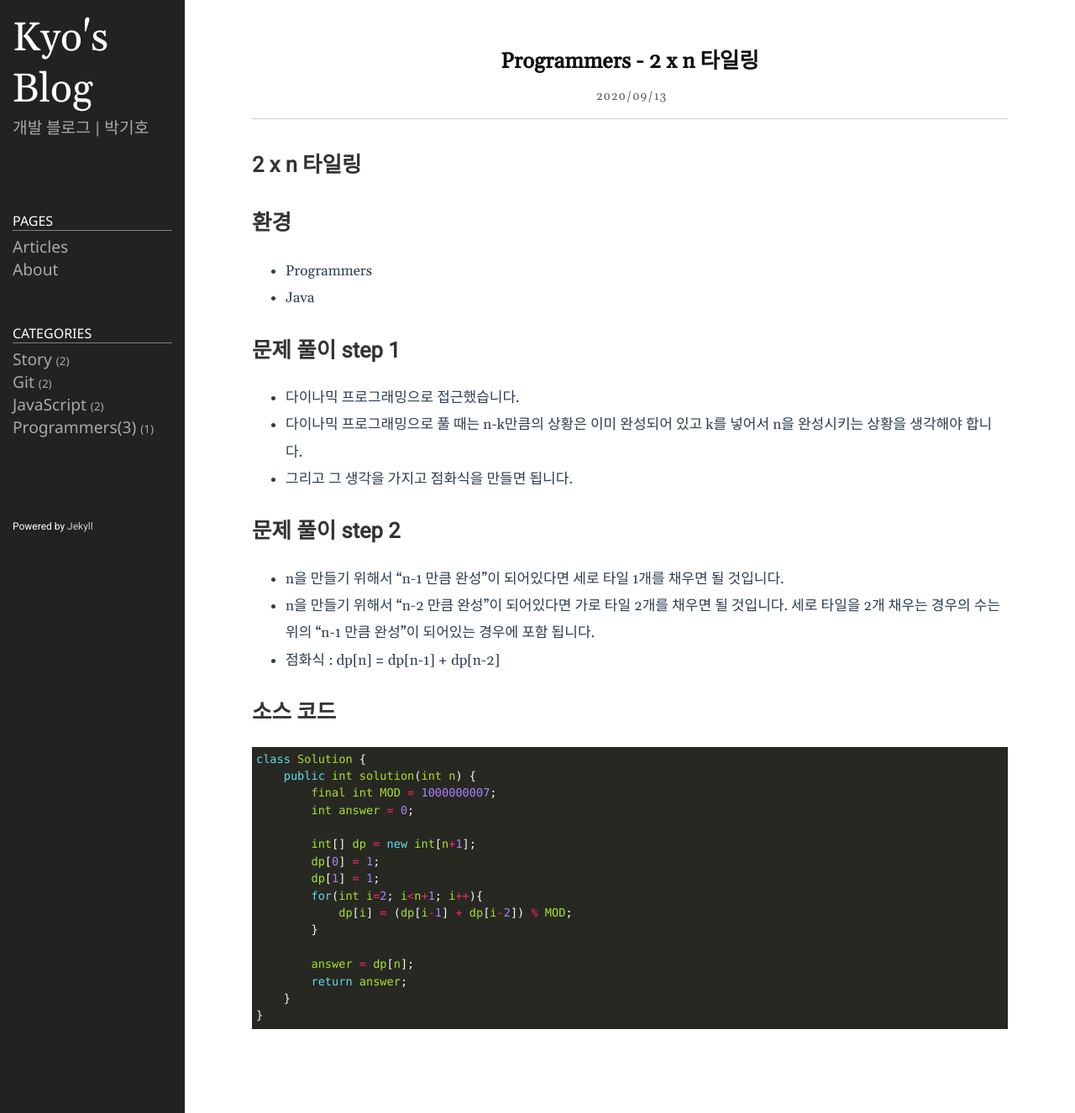
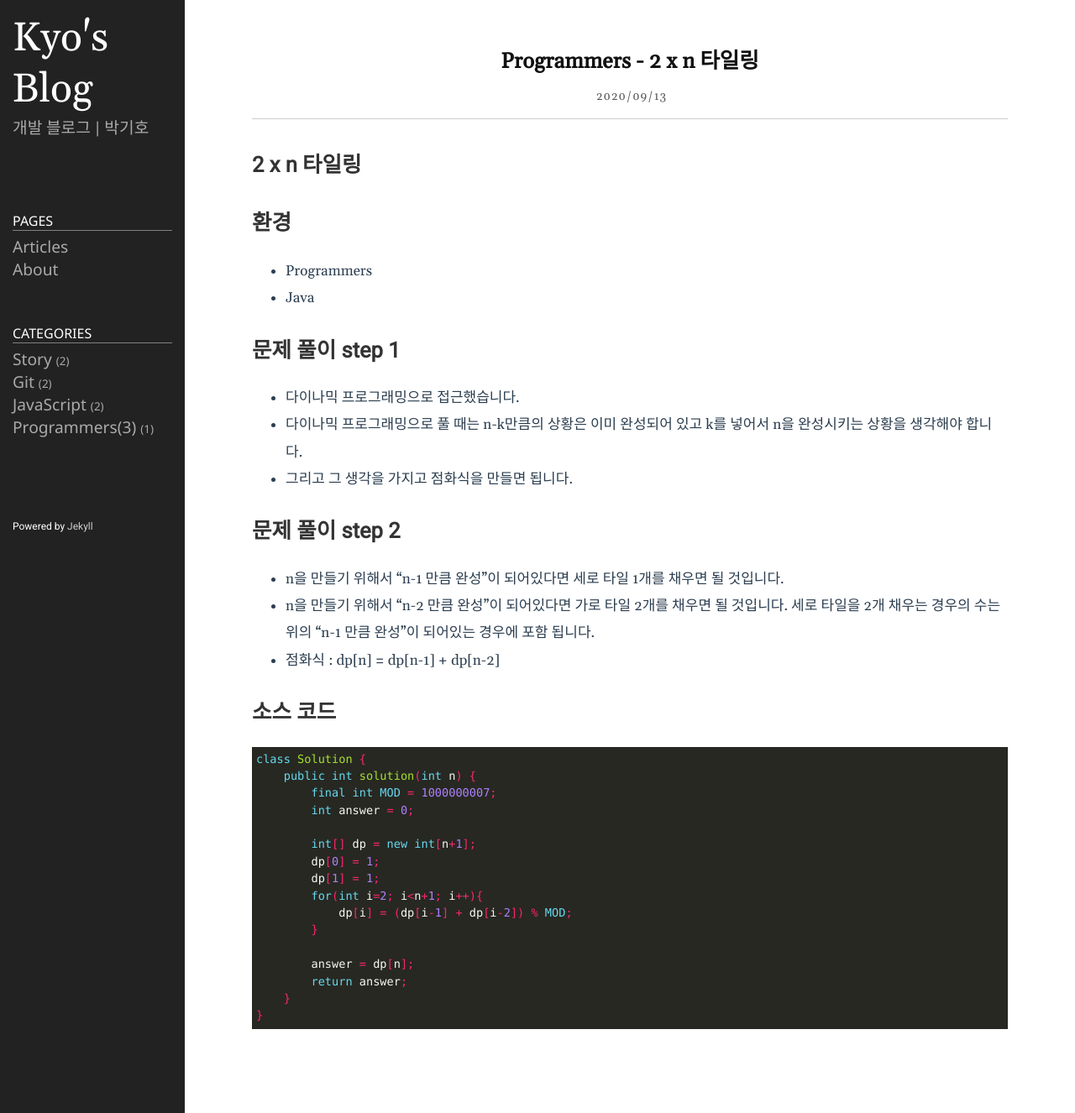
Before and after one commit to qkrrlgh519/qkrrlgh519.github.io, a Jekyll site: the page built from _posts/2020-09-13-Programmers-3-2xn.markdown, in a window 1280 px wide. Shown: the whole page at 84% size. Built offline with Jekyll 4.4.1, drawn with Linux system fonts in a browser that asks for light colours.

Commit message:
programmers lv3 2xn 언어 설정 변경 javascript -> java

````diff
--- a/_posts/2020-09-13-Programmers-3-2xn.markdown
+++ b/_posts/2020-09-13-Programmers-3-2xn.markdown
@@ -26,7 +26,7 @@ categories: Programmers(3)
 
 ## 소스 코드
 
-```jsx
+```java
 class Solution {
     public int solution(int n) {
         final int MOD = 1000000007;
````
